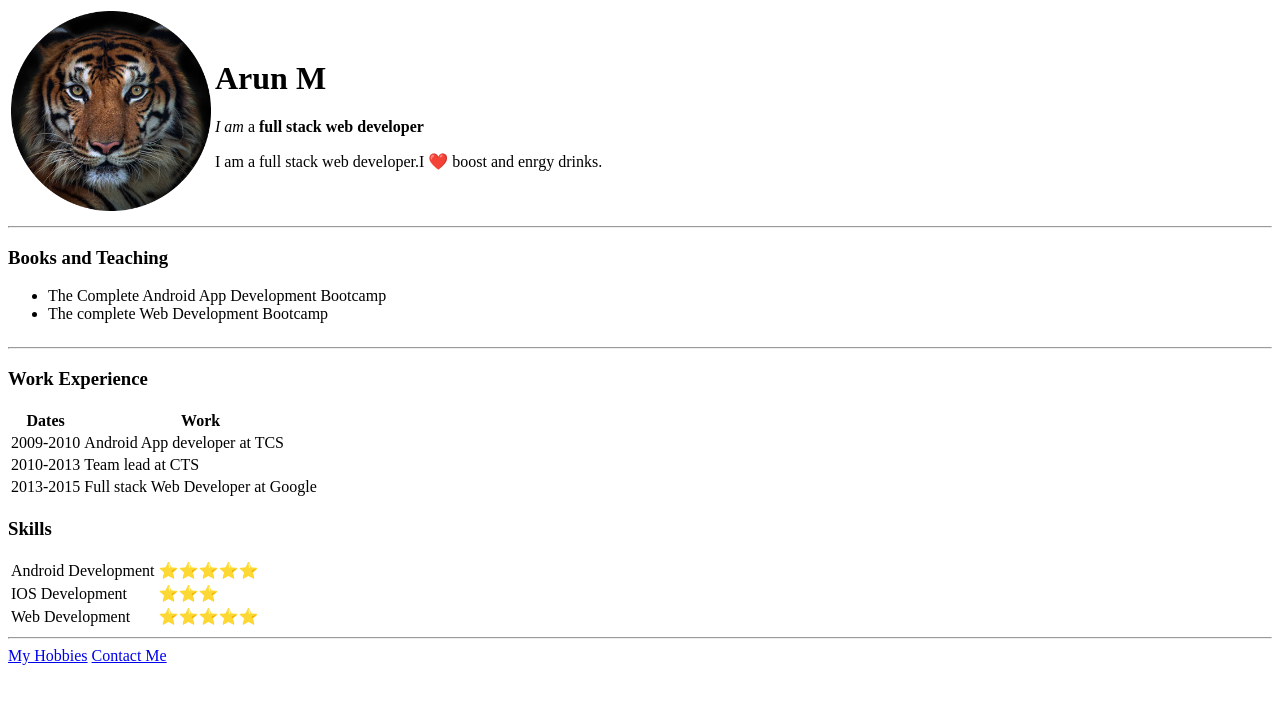
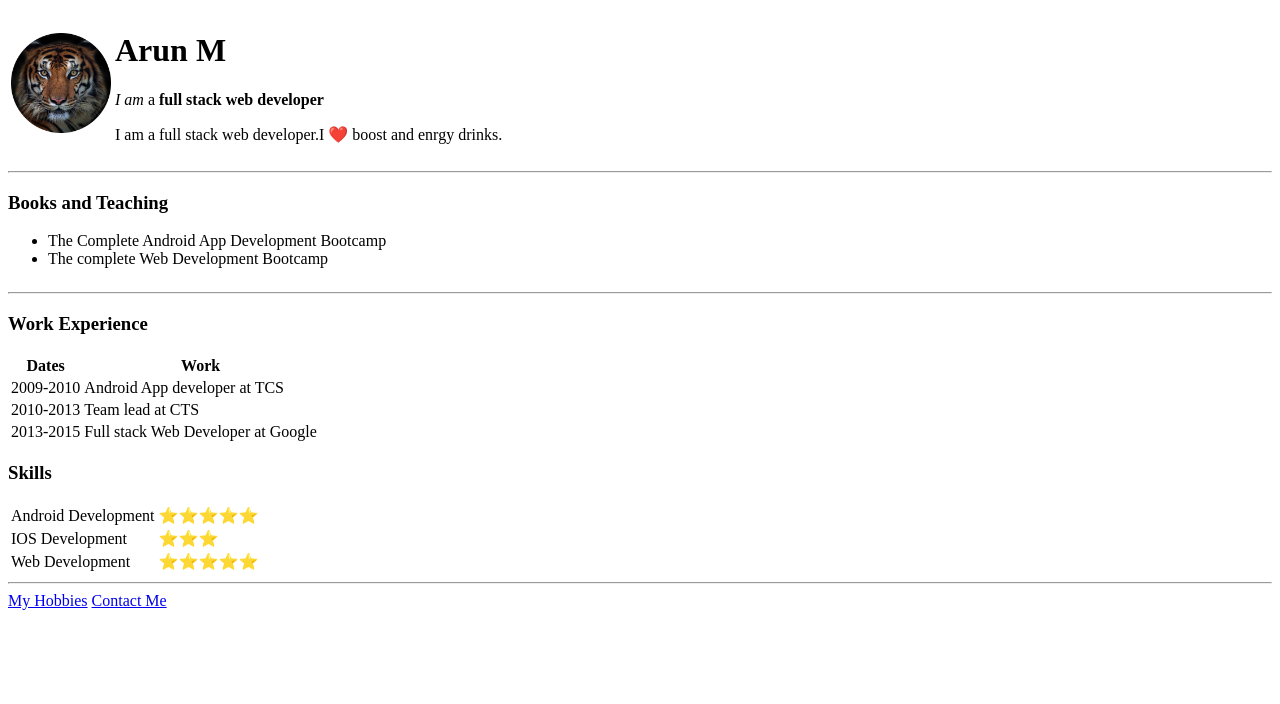
Before and after one commit to arunMuruganDev/FirstOne, a plain HTML site: page index.html in a window 1280 px wide. Drawn offline with Linux system fonts and the light colour scheme.

Commit message:
Update index.html

```diff
--- a/index.html
+++ b/index.html
@@ -10,7 +10,7 @@
     <table>
         <tr>
             <td>
-                <img src="tiger.png" alt="Image not loaded" height="200" width="200">
+                <img src="tiger.png" alt="Image not loaded" height="100" width="100">
             </td>
             <td>
                 <h1>Arun M</h1>
```
